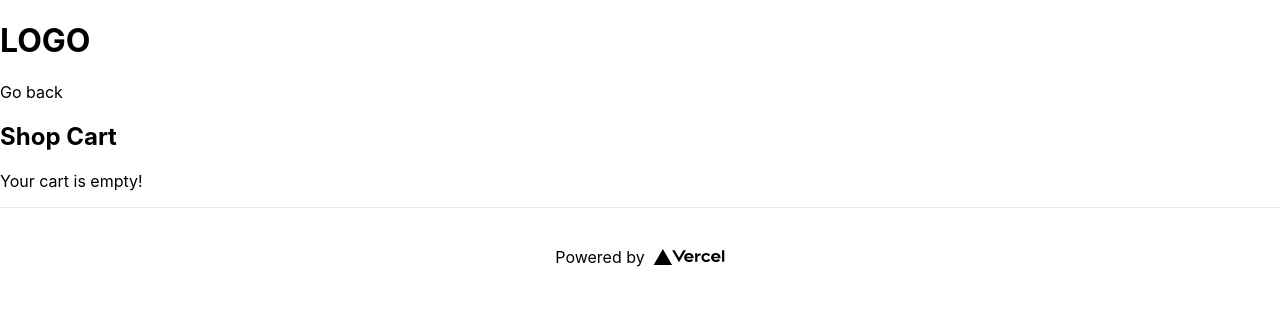
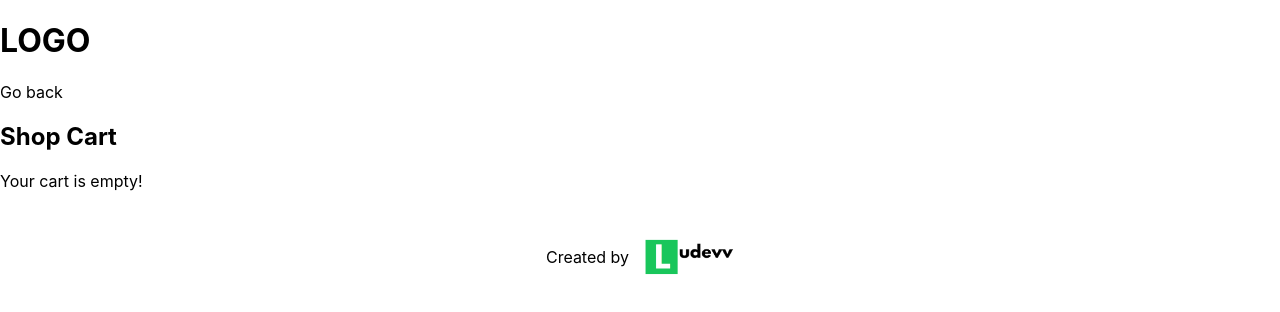
Before and after one commit to Ludevv/next-js-shop, a Next.js app: page /cart in a window 1280 px wide. Shown: the top 312 px of the page. Built offline with nearby package versions, Linux system fonts and the light colour scheme.

Commit message:
commit before styling

```diff
--- a/package.json
+++ b/package.json
@@ -21,8 +21,11 @@
     "zustand": "^3.5.9"
   },
   "devDependencies": {
+    "autoprefixer": "^10.3.2",
     "babel-plugin-styled-components": "^1.13.2",
     "eslint": "7.32.0",
-    "eslint-config-next": "11.1.0"
+    "eslint-config-next": "11.1.0",
+    "postcss": "^8.3.6",
+    "tailwindcss": "^2.2.7"
   }
 }
--- a/src/components/organisms/Footer.tsx
+++ b/src/components/organisms/Footer.tsx
@@ -5,10 +5,8 @@ import styles from "../../../styles/Home.module.css";
 const Footer: React.FC = () => {
     return (
         <footer className={styles.footer}>
-            Powered by{" "}
-            <span className={styles.logo}>
-                <Image src="/vercel.svg" alt="Ludevv Logo" width={72} height={16} />
-            </span>
+            <span>Created by</span>
+                <Image src="/logoLudew.png" alt="Ludevv Logo" width={90} height={37} />
         </footer>
      );
 }
--- a/styles/Home.module.css
+++ b/styles/Home.module.css
@@ -20,10 +20,12 @@
 .footer {
   width: 100%;
   height: 100px;
-  border-top: 1px solid #eaeaea;
   display: flex;
   justify-content: center;
   align-items: center;
+}
+.footer span {
+  margin-right: 15px;
 }
 
 .footer a {
```
Also changed, not shown: public/logoLudew.png (added), 1 other file (tests, documents, lock files or other folders).
